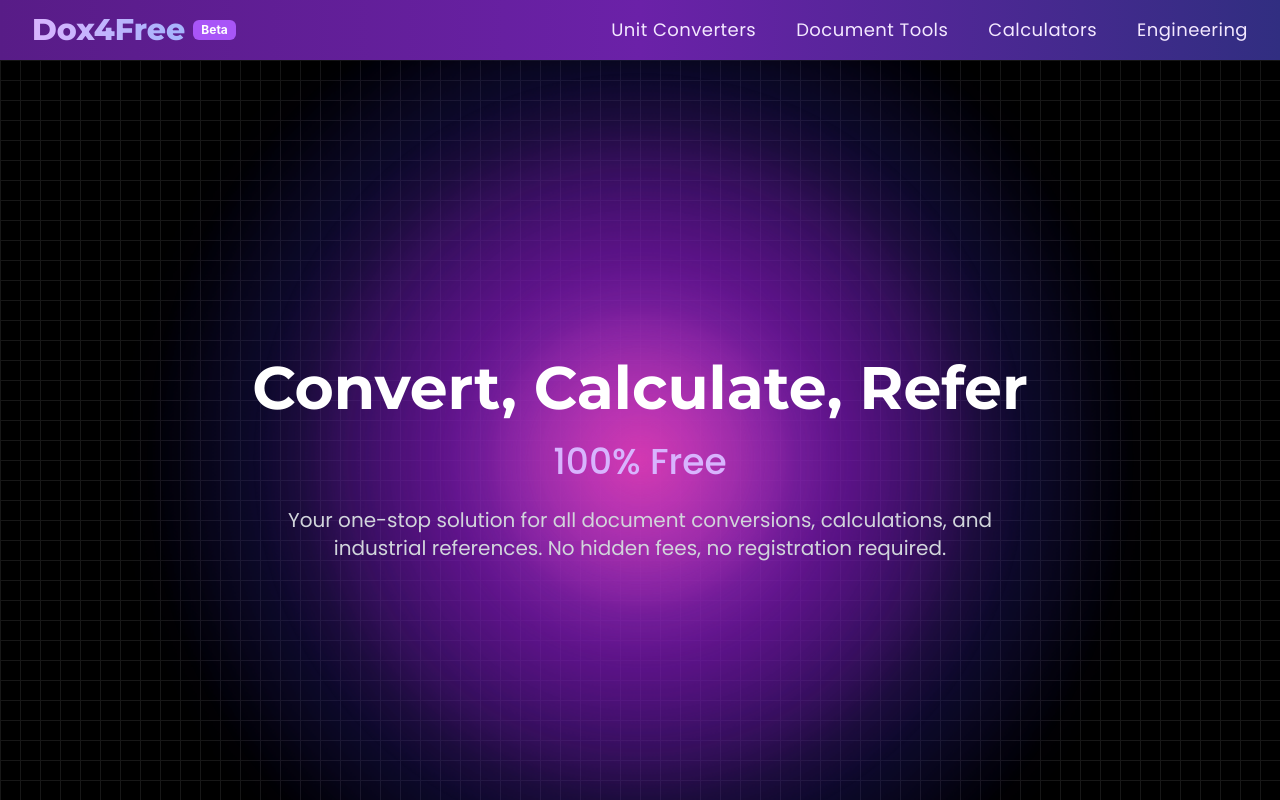
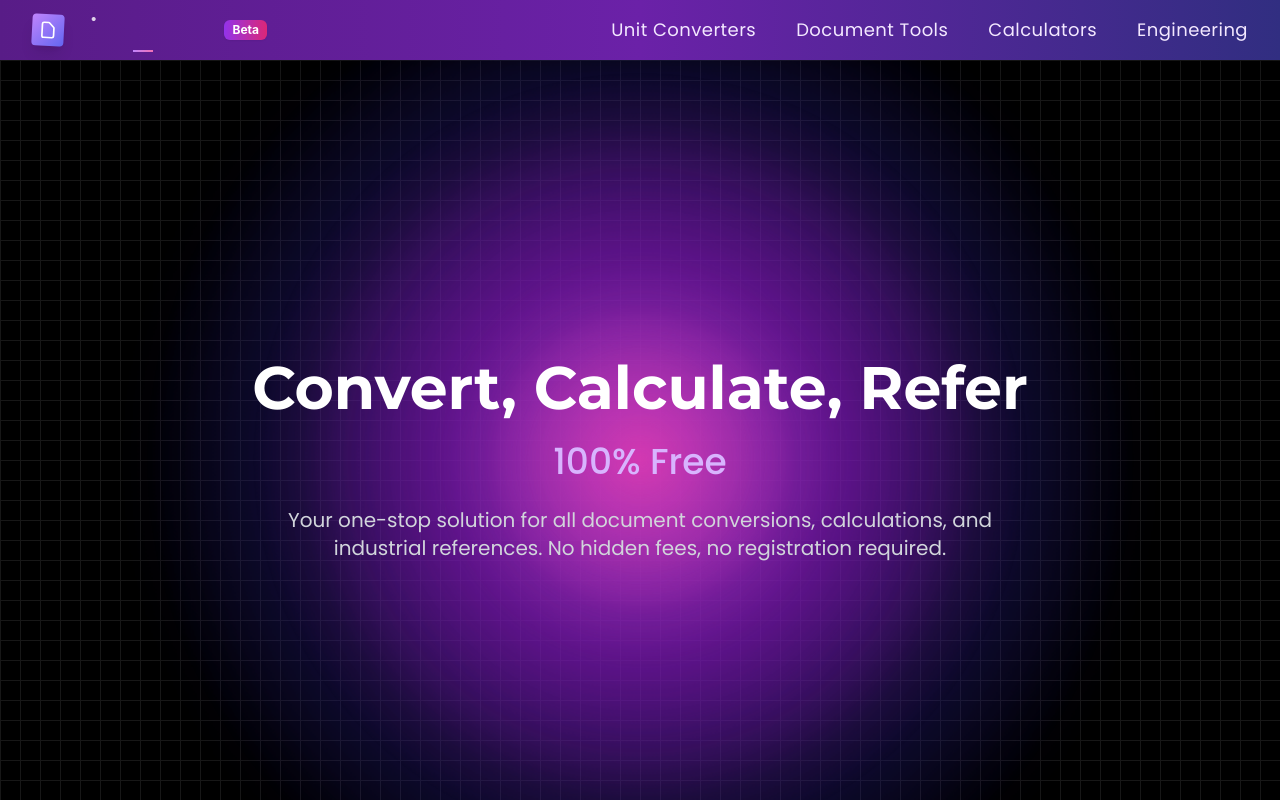
Before and after one commit to Evrenyilmaz101/dox4free, a React (Create React App) app: page / in a window 1280 px wide. Shown: the top 800 px of the page. Built offline with nearby package versions, Linux system fonts and the light colour scheme.

Commit message:
Enhanced Dox4Free logo with stylish design and subtle animations

```diff
--- a/src/components/layout/Header.tsx
+++ b/src/components/layout/Header.tsx
@@ -10,8 +10,26 @@ const Header: React.FC = () => {
         <div className="flex justify-between items-center">
           <div className="flex items-center">
             <Link to="/" className="flex items-center">
-              <span className="text-3xl font-extrabold text-transparent bg-clip-text bg-gradient-to-r from-purple-300 to-indigo-300 font-['Montserrat',_sans-serif]">Dox4Free</span>
-              <span className="ml-2 text-xs font-bold bg-purple-500 px-2 py-0.5 rounded-md text-white">Beta</span>
+              <div className="relative flex items-center">
+                <div className="mr-2 bg-gradient-to-br from-purple-400 to-indigo-500 rounded p-1.5 shadow-lg transform rotate-3">
+                  <svg xmlns="http://www.w3.org/2000/svg" className="h-5 w-5 text-white" fill="none" viewBox="0 0 24 24" stroke="currentColor">
+                    <path strokeLinecap="round" strokeLinejoin="round" strokeWidth={2} d="M7 21h10a2 2 0 002-2V9.414a1 1 0 00-.293-.707l-5.414-5.414A1 1 0 0012.586 3H7a2 2 0 00-2 2v14a2 2 0 002 2z" />
+                  </svg>
+                </div>
+                <span className="text-3xl font-extrabold text-transparent bg-clip-text bg-gradient-to-r from-purple-300 via-pink-300 to-indigo-300 font-['Montserrat',_sans-serif] tracking-tight logo-text">
+                  <span className="relative inline-block">
+                    D<span className="text-white opacity-90 text-sm absolute -top-1 right-0 transform translate-x-1/2 logo-dot">•</span>
+                  </span>
+                  <span className="relative">ox</span>
+                  <span className="relative inline-block">
+                    4<span className="absolute -bottom-1 left-0 w-full h-0.5 bg-gradient-to-r from-purple-400 to-pink-400 logo-underline"></span>
+                  </span>
+                  <span className="relative">
+                    Free
+                  </span>
+                </span>
+                <span className="ml-1 text-xs font-bold bg-gradient-to-r from-purple-600 to-pink-600 px-2 py-0.5 rounded-md text-white shadow-sm">Beta</span>
+              </div>
             </Link>
           </div>
 
--- a/src/index.css
+++ b/src/index.css
@@ -18,8 +18,8 @@ body {
   background-color: #0c0c14;
   color: white;
   background-image:
-    linear-gradient(#666666 1px, transparent 1px),
-    linear-gradient(90deg, #666666 1px, transparent 1px);
+    linear-gradient(#999999 1px, transparent 1px),
+    linear-gradient(90deg, #999999 1px, transparent 1px);
   background-size: 20px 20px;
   background-attachment: fixed;
 }
@@ -82,3 +82,30 @@ code {
     @apply bg-black text-white;
   }
 }
+
+/* Logo Animation */
+@keyframes logo-dot-pulse {
+  0%, 100% { opacity: 0.8; transform: scale(1); }
+  50% { opacity: 1; transform: scale(1.2); }
+}
+
+@keyframes logo-underline-slide {
+  0% { width: 0; opacity: 0.6; }
+  100% { width: 100%; opacity: 1; }
+}
+
+.logo-dot {
+  animation: logo-dot-pulse 3s infinite ease-in-out;
+}
+
+.logo-underline {
+  animation: logo-underline-slide 2s infinite alternate ease-in-out;
+}
+
+.logo-text {
+  transition: text-shadow 0.3s ease;
+}
+
+.logo-text:hover {
+  text-shadow: 0 0 10px rgba(168, 85, 247, 0.5);
+}
```
